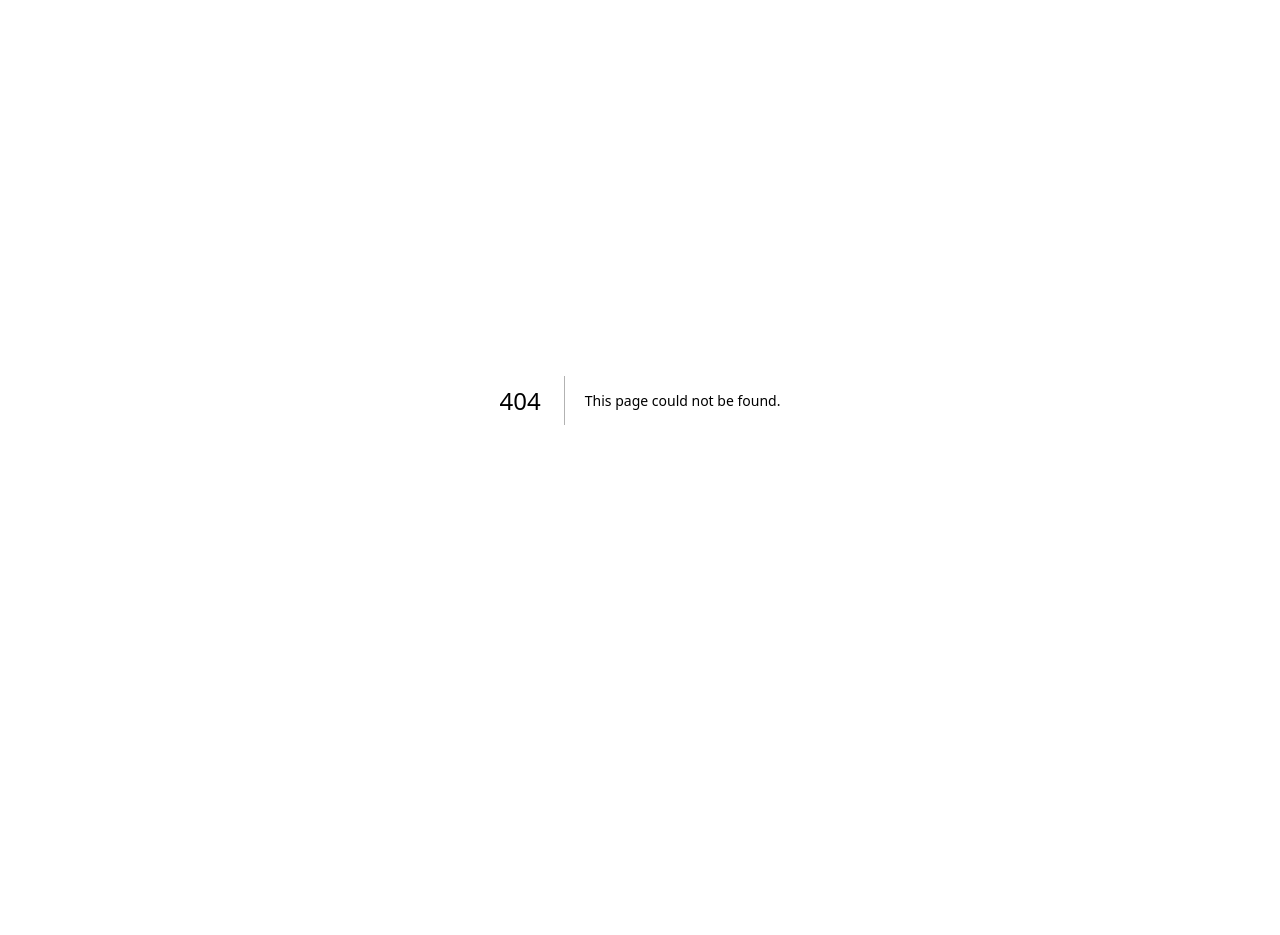
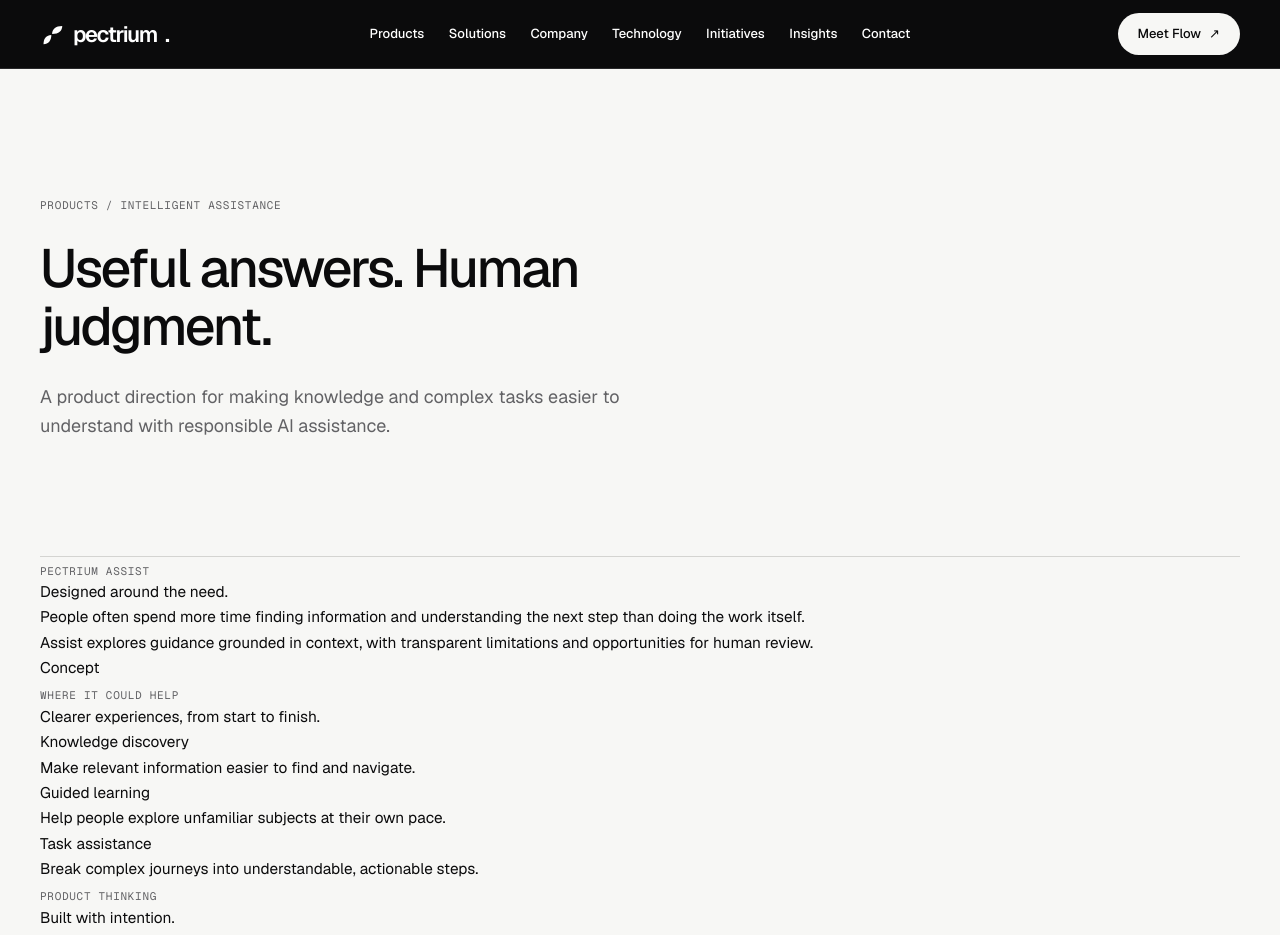
Before and after one commit to ejepsystems/ejepsystems, a Next.js app in the folder apps/web/: page /products/assist in a window 1280 px wide. Before the commit this address had no page. Shown: the top 935 px of the page. Before the commit the page ends 800 px from the top, so only its background shows below. Built offline with nearby package versions, Linux system fonts and the light colour scheme.

Commit message:
feat(products): create five substantial individual product pages

```diff
--- /dev/null
+++ b/apps/web/app/products/[slug]/page.tsx
@@ -0,0 +1,29 @@
+import type { Metadata } from "next";
+import Link from "next/link";
+import { notFound } from "next/navigation";
+import { PageFrame, PageHero } from "@/components/page-frame";
+
+const catalog={
+ flow:{name:"Flow",category:"Workflow systems",headline:"Make work feel simpler.",intro:"A product direction for organizing requests, approvals and everyday tasks in one clear experience.",need:"Work moves between people, teams and tools. The small steps between a request and a result can become the hardest part.",approach:"Flow is envisioned around understandable journeys: start a request, see what happens next and keep the right people informed.",uses:[["Requests and intake","Give people a clear starting point and the context needed to move forward."],["Approvals and handoffs","Make responsibility, next steps and decisions easier to follow."],["Onboarding and services","Guide recurring journeys without making people navigate fragmented tools."]],principles:["Clarity at every step","Accessible experiences","Thoughtful permissions"],related:"/solutions/work-and-services",relatedName:"Work and services",status:"Concept"},
+ assist:{name:"Assist",category:"Intelligent assistance",headline:"Useful answers. Human judgment.",intro:"A product direction for making knowledge and complex tasks easier to understand with responsible AI assistance.",need:"People often spend more time finding information and understanding the next step than doing the work itself.",approach:"Assist explores guidance grounded in context, with transparent limitations and opportunities for human review.",uses:[["Knowledge discovery","Make relevant information easier to find and navigate."],["Guided learning","Help people explore unfamiliar subjects at their own pace."],["Task assistance","Break complex journeys into understandable, actionable steps."]],principles:["People remain in control","Clear boundaries","Accessible explanations"],related:"/solutions/learning-and-intelligence",relatedName:"Learning and intelligence",status:"Concept"},
+ connect:{name:"Connect",category:"Connected services",headline:"Make connections more useful.",intro:"A product direction for linking people, services and authorized digital systems around real needs.",need:"Useful services, local opportunities and updates are often scattered across places and platforms.",approach:"Connect explores ways to make relevant services easier to discover and digital experiences easier to coordinate.",uses:[["Service discovery","Help people navigate useful services and opportunities."],["Digital notices","Present timely information in clear, accessible ways."],["System connections","Explore permission-aware connections between digital experiences."]],principles:["Relevance over noise","Privacy-aware design","Reliable connections"],related:"/solutions/connected-communities",relatedName:"Connected communities",status:"Concept"},
+ insight:{name:"Insight",category:"Data intelligence",headline:"See what matters.",intro:"A product direction for making complex information clearer and more useful for decisions.",need:"Information spread across systems can hide patterns and make simple questions difficult to answer.",approach:"Insight explores readable views, thoughtful reporting and useful context so people can interpret information confidently.",uses:[["Operational visibility","Bring key information into one understandable view."],["Accessible reporting","Communicate changes and patterns without unnecessary complexity."],["Decision support","Provide useful context while leaving judgment with people."]],principles:["Understandable information","Respect for data quality","Useful context"],related:"/solutions/learning-and-intelligence",relatedName:"Learning and intelligence",status:"Concept"},
+ studio:{name:"Studio",category:"Internal engineering",headline:"Build with foundations that travel.",intro:"Pectrium's internal tooling direction for repeatable, consistent software delivery.",need:"Starting each digital experience from scratch makes quality harder to sustain across products.",approach:"Studio brings together shared starters, design foundations and engineering workflows for Pectrium's internal development.",uses:[["Project foundations","Reuse common application structure and development patterns."],["Design consistency","Bring shared interface standards into new work."],["Engineering workflows","Make quality checks and maintenance more repeatable."]],principles:["Reusable foundations","Maintainable systems","Practical standards"],related:"/technology",relatedName:"Technology approach",status:"Internal tooling"}
+} as const;
+type Slug=keyof typeof catalog;
+const slugs=Object.keys(catalog) as Slug[];
+export function generateStaticParams(){return slugs.map(slug=>({slug}));}
+export async function generateMetadata({params}:{params:Promise<{slug:string}>}):Promise<Metadata>{
+ const {slug}=await params;const product=catalog[slug as Slug];
+ return product?{title:`Pectrium ${product.name}`,description:product.intro}:{title:"Product not found"};
+}
+export default async function ProductDetail({params}:{params:Promise<{slug:string}>}){
+ const {slug}=await params;const product=catalog[slug as Slug];if(!product)notFound();
+ return <PageFrame>
+  <PageHero eyebrow={`Products / ${product.category}`} title={product.headline} description={product.intro}/>
+  <section className="shell pectrium-detail-intro"><div><p className="section-index">Pectrium {product.name}</p><h2>Designed around the need.</h2></div><div><p className="pectrium-detail-lead">{product.need}</p><p>{product.approach}</p><span className="pectrium-detail-status">{product.status}</span></div></section>
+  <section className="pectrium-detail-band"><div className="shell"><p className="section-index">Where it could help</p><h2>Clearer experiences, from start to finish.</h2><div className="pectrium-detail-cards">{product.uses.map(([title,description])=><article key={title}><h3>{title}</h3><p>{description}</p></article>)}</div></div></section>
+  <section className="shell pectrium-detail-intro"><div><p className="section-index">Product thinking</p><h2>Built with intention.</h2></div><div><p>These principles guide the product direction and how the experience is considered.</p><ul className="pectrium-detail-principles">{product.principles.map(item=><li key={item}>{item}</li>)}</ul></div></section>
+  <section className="shell pectrium-detail-next"><div><p className="section-index">Explore further</p><h2>See the bigger picture.</h2></div><div><Link className="text-link" href={product.related}>Explore {product.relatedName} <span aria-hidden="true">↗</span></Link><Link className="text-link" href="/products">All Pectrium products <span aria-hidden="true">↗</span></Link></div></section>
+ </PageFrame>;
+}
```
